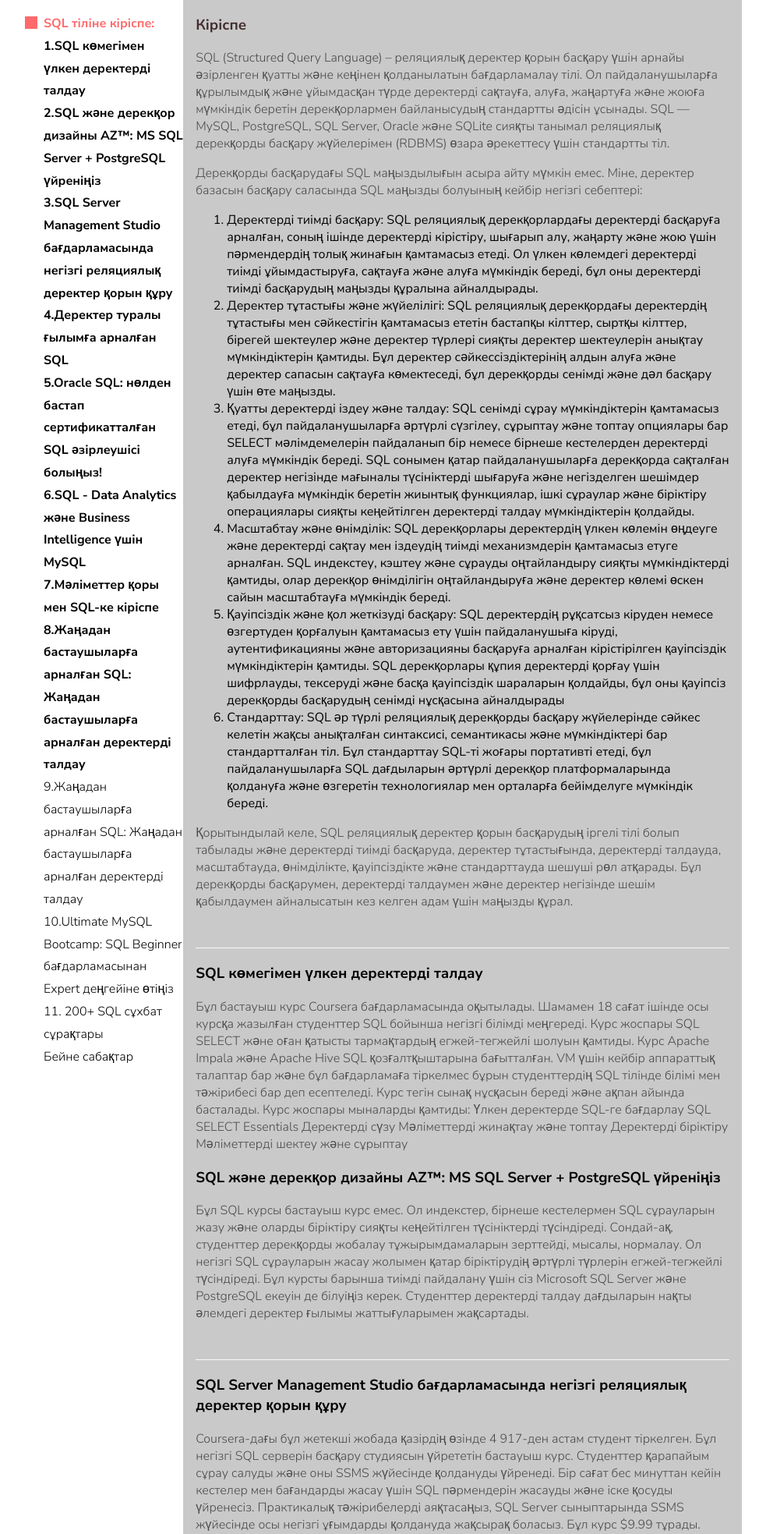
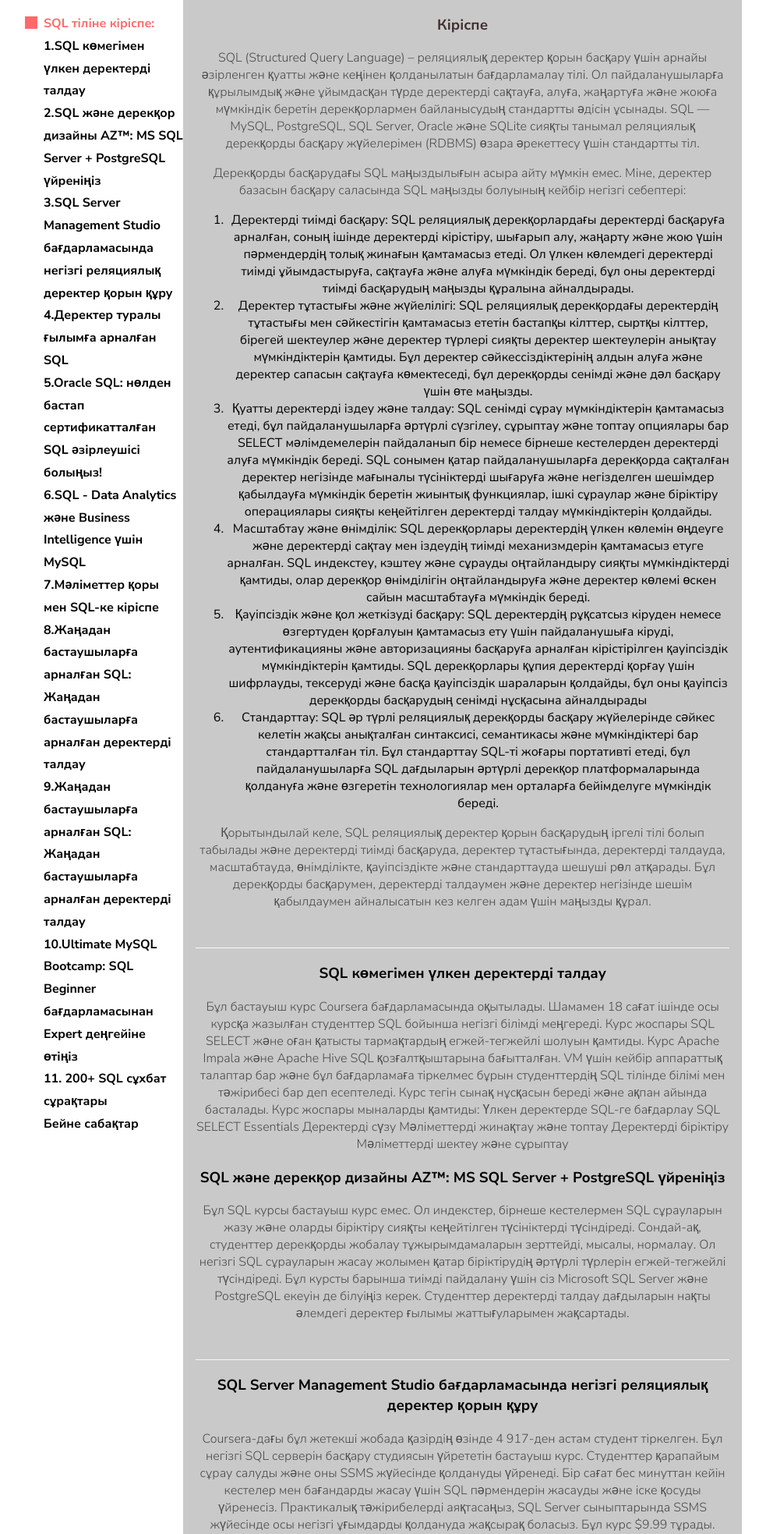
Before and after one commit to UsenUtebayev/sql-course, a Django app: page /doc/ in a window 1280 px wide. Shown: the part 71-2038 px from the top of the page at 78% size, without its empty margins (136-1119 px from the left). Run offline with Django 4.2, Linux system fonts and the light colour scheme; some libraries are stand-ins or nearby versions.

Commit message:
for deploy

```diff
--- a/templates/doc1.html
+++ b/templates/doc1.html
@@ -19,19 +19,19 @@
                 <li class="js-btn "><strong>8.Жаңадан бастаушыларға арналған SQL: Жаңадан бастаушыларға арналған деректерді
                     талдау</strong>
                 </li>
-                <li class="js-btn ">9.Жаңадан бастаушыларға арналған SQL: Жаңадан бастаушыларға арналған деректерді
-                    талдау
+                <li class="js-btn "><strong>9.Жаңадан бастаушыларға арналған SQL: Жаңадан бастаушыларға арналған деректерді
+                    талдау</strong>
                 </li>
-                <li class="js-btn ">10.Ultimate MySQL Bootcamp: SQL Beginner бағдарламасынан Expert деңгейіне өтіңіз
+                <li class="js-btn "><strong>10.Ultimate MySQL Bootcamp: SQL Beginner бағдарламасынан Expert деңгейіне өтіңіз</strong>
                 </li>
-                <li class="js-btn ">11. 200+ SQL сұхбат сұрақтары
+                <li class="js-btn "><strong>11. 200+ SQL сұхбат сұрақтары</strong>
                 </li>
-                <li class="js-btn ">Бейне сабақтар
+                <li class="js-btn "><strong>Бейне сабақтар</strong>
                 </li>
 
             </ul>
         </aside>
-        <article class="doc__content rounded-circle text-center" style="background-color: rgba(166,166,166,0.6); padding: 0 1rem 1rem 1rem;">
+        <article class="doc__content rounded-circle text-center" style="background-color: rgba(166,166,166,0.6); padding: 0 1rem 1rem 1rem; text-align: center">
             <section class="js-section">
                 <h3 class="section__title">Кіріспе</h3>
                 <p>SQL (Structured Query Language) – реляциялық деректер қорын басқару үшін арнайы әзірленген қуатты
--- a/templates/index.html
+++ b/templates/index.html
@@ -7,8 +7,8 @@
     <div class="hero__terminal" style="background-color: rgba(171,243,255,0.6)">
       <pre>
         <code class="shell-session demo text-center" style="padding-top: 65px; background-color: rgba(0, 0, 0, 0);
-         color: #181818;
-">"Деректерді талдау үшін SQL" span</code>
+
+">"<h1 style="color: #181818;">"Деректерді талдау үшін SQL" курсы</h1></code>
       </pre>
     </div>
     <div class="wrapper">
```
